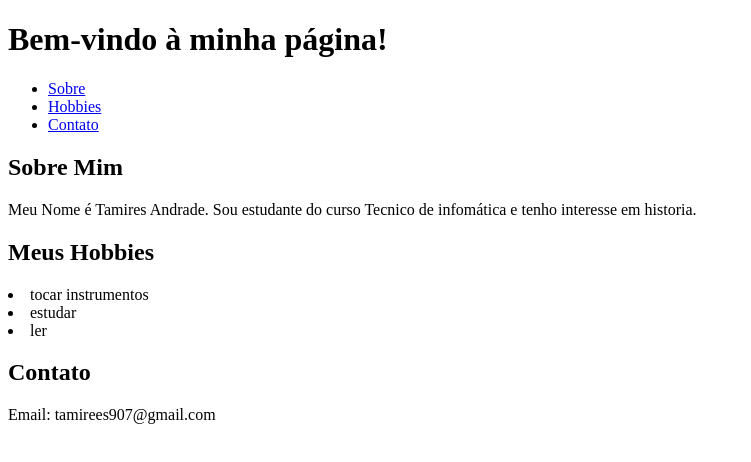
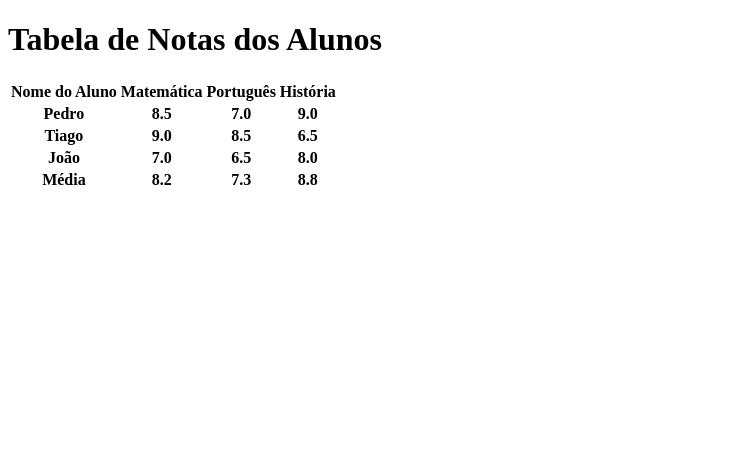
Before and after one commit to tamiresandrade1/projeto5-web1, a plain HTML site: page index.html in a window 1280 px wide. Shown: the whole page, without its empty margins (0-751 px from the left). Drawn offline with Linux system fonts and the light colour scheme.

Commit message:
Update index.html

```diff
--- a/index.html
+++ b/index.html
@@ -1,28 +1,45 @@
 <!DOCTYPE html>
 <html>
-    <head>
-        <title>Apresentação Pessoal</title>
-    </head>
-    <header>
-        <h1>Bem-vindo à minha página!</h1>
-        <nav>
-            <ul>
-                <li><a href="#sobre">Sobre</a></li>
-                <li><a href="#hobbies">Hobbies</a></li>
-                <li><a href="#contato">Contato</a></li>
-            </ul>
-        </nav>
-    </header>
-    <body>
-        <h2><a id="sobre"></a>Sobre Mim</h2>
-        <p>Meu Nome é Tamires Andrade. Sou estudante do curso Tecnico de infomática e tenho interesse em historia.</p>
-        <h2><a id="hobbies">Meus Hobbies</a></h2>
-        <li>tocar instrumentos</li>
-        <li>estudar</li>
-        <li>ler</li>
-    </body>
-    <footer>
-        <h2><a id="contato"></a>Contato</h2>
-        <p>Email: tamirees907@gmail.com</p>
-    </footer>
+<head>
+  <header>
+    <title>Tabela de Notas</title>
+    <h1>Tabela de Notas dos Alunos </h1>
+  </header>
+</head>
+<body>
+  <table border="0">
+    <tr>
+      <th>Nome do Aluno</th>
+      <th>Matemática</th>
+      <th>Português</th>
+      <th>História</th>
+    </tr>
+    <tr>
+      <th>Pedro</th>
+      <th>8.5</th>
+      <th>7.0</th>
+      <th>9.0</th>
+    </tr>
+    <tr>
+      <th>Tiago</th>
+      <th>9.0</th>
+      <th>8.5</th>
+      <th>6.5</th>
+    </tr>
+    <tr>
+      <th>João</th>
+      <th>7.0</th>
+      <th>6.5</th>
+      <th>8.0</th>
+    </tr>
+    <tr>
+      <th>Média</th>
+      <th>8.2</th>
+      <th>7.3</th>
+      <th>8.8</th>
+    </tr>
+
+  </table>
+</body>
+
 </html>
```
